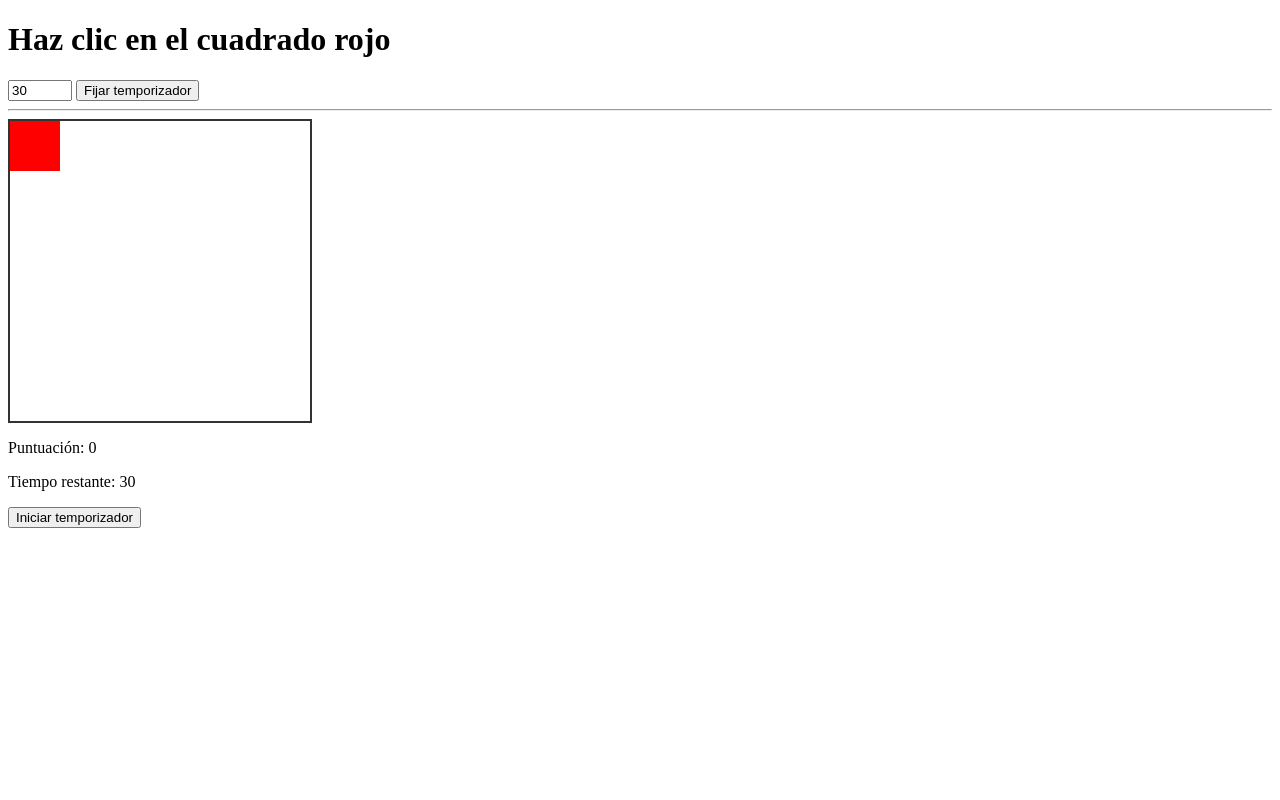
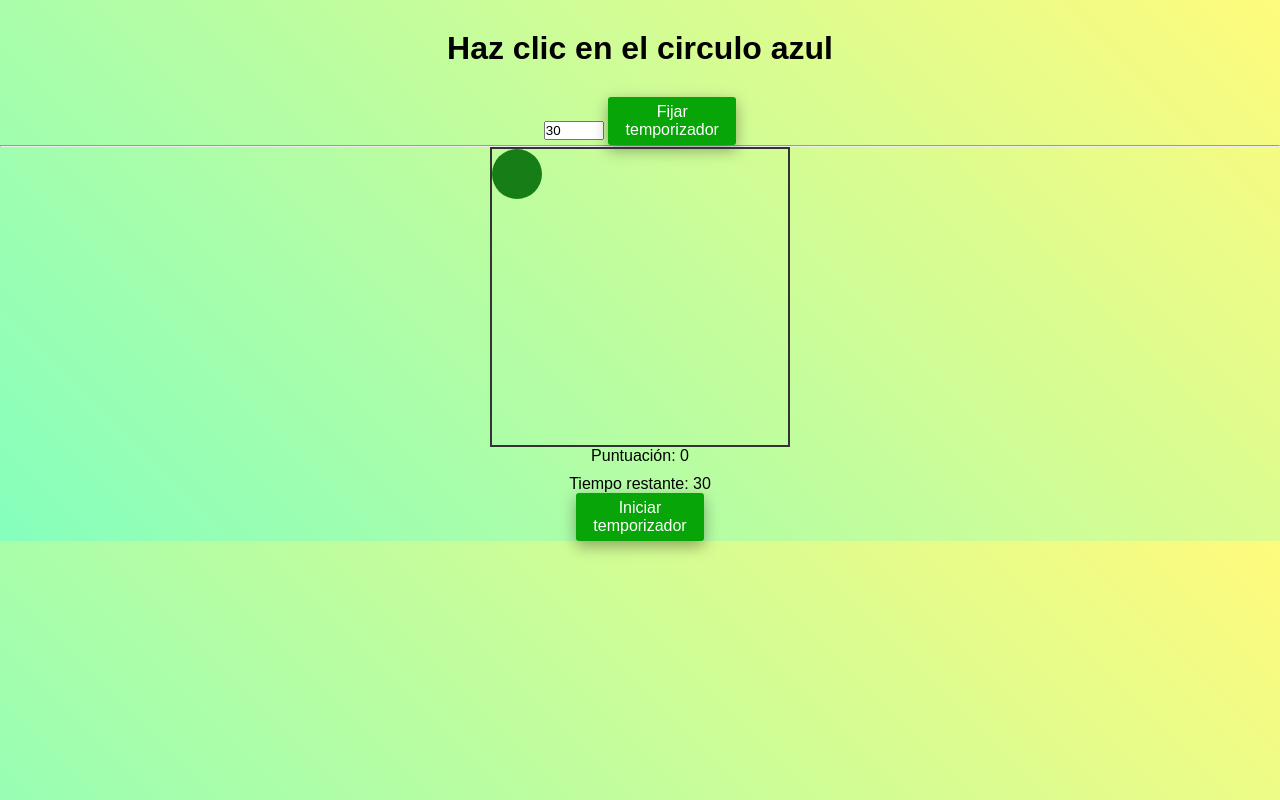
Before and after one commit to gauris26/ClickableGame, a plain HTML site: page index.html in a window 1280 px wide. Drawn offline with Linux system fonts and the light colour scheme.

Commit message:
commit 1

```diff
--- a/index.html
+++ b/index.html
@@ -8,7 +8,7 @@
   </head>
 
   <body>
-    <h1>Haz clic en el cuadrado rojo</h1>
+    <h1>Haz clic en el circulo azul</h1>
     <input
       type="number"
       id="timeout"
--- a/style.css
+++ b/style.css
@@ -1,3 +1,22 @@
+* {
+    font-family: Arial, Helvetica, sans-serif;
+    box-sizing: border-box;
+    padding: 0;
+    margin: 0;
+
+
+
+}
+
+body {
+    text-align: center;
+    background-color: #85FFBD;
+    background-image: linear-gradient(45deg, #85FFBD 0%, #FFFB7D 100%);
+}
+
+h1 {
+    padding: 30px 0px;
+}
 
 #gameArea {
     width: 300px;
@@ -5,16 +24,35 @@
     border: 2px solid #333;
     position: relative;
     overflow: hidden;
+    margin: auto;
+
 }
 
 #clickTarget {
     width: 50px;
     height: 50px;
-    background-color: red;
+    background-color: rgb(23, 126, 23);
     position: absolute;
     cursor: pointer;
+    border-radius: 100%;
 }
 
 #timer {
     margin-top: 10px;
 }
+
+button {
+    width: 8rem;
+    height: 3rem;
+    color: white;
+    font-size: 1rem;
+    background-color: rgb(7, 165, 7);
+    border-radius: 3px;
+    border: none;
+    box-shadow: rgba(0, 0, 0, 0.35) 0px 5px 15px;
+}
+
+button:hover {
+    background-color: rgb(4, 56, 4);
+    transition: all .5s;
+}
```
